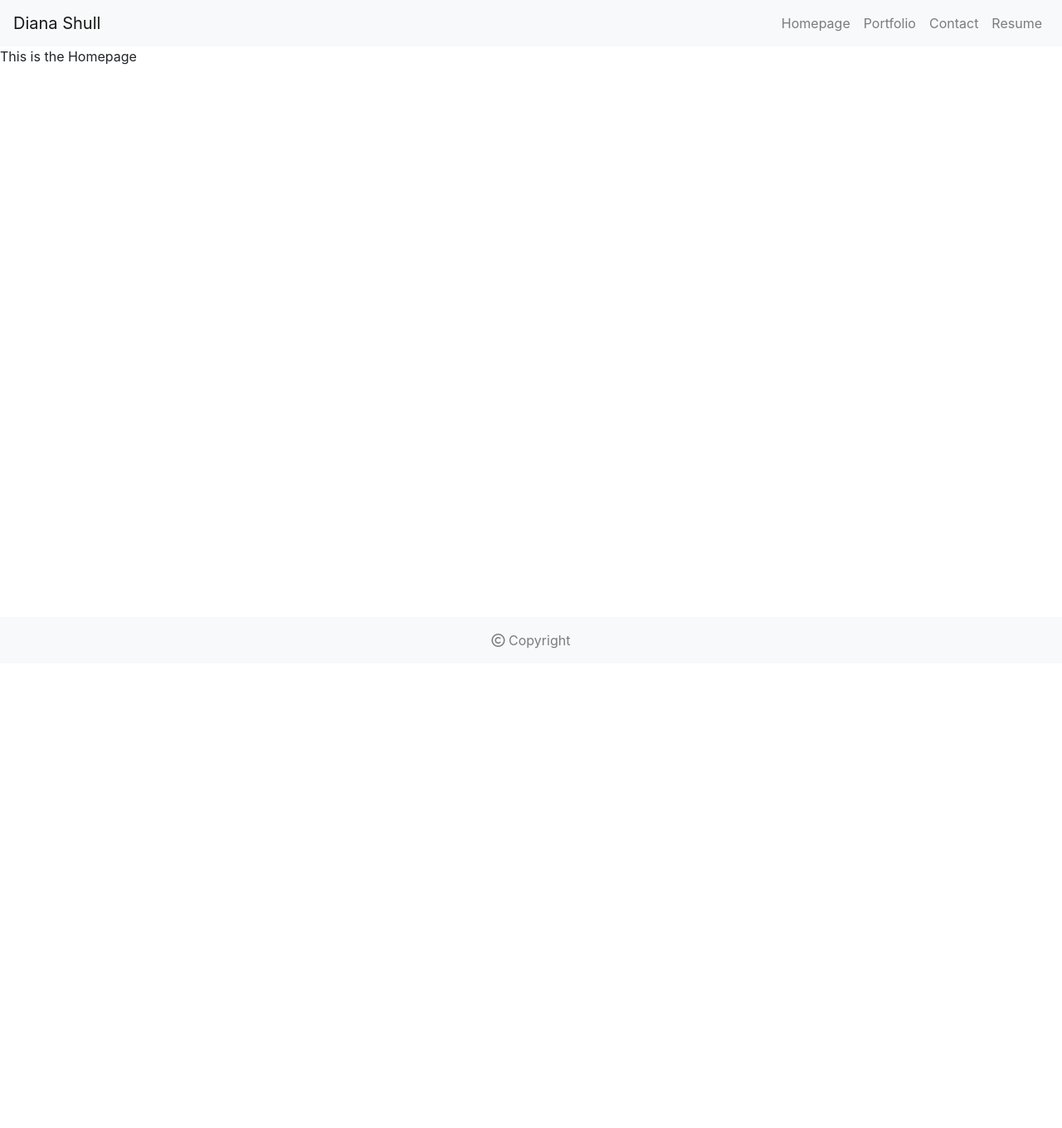
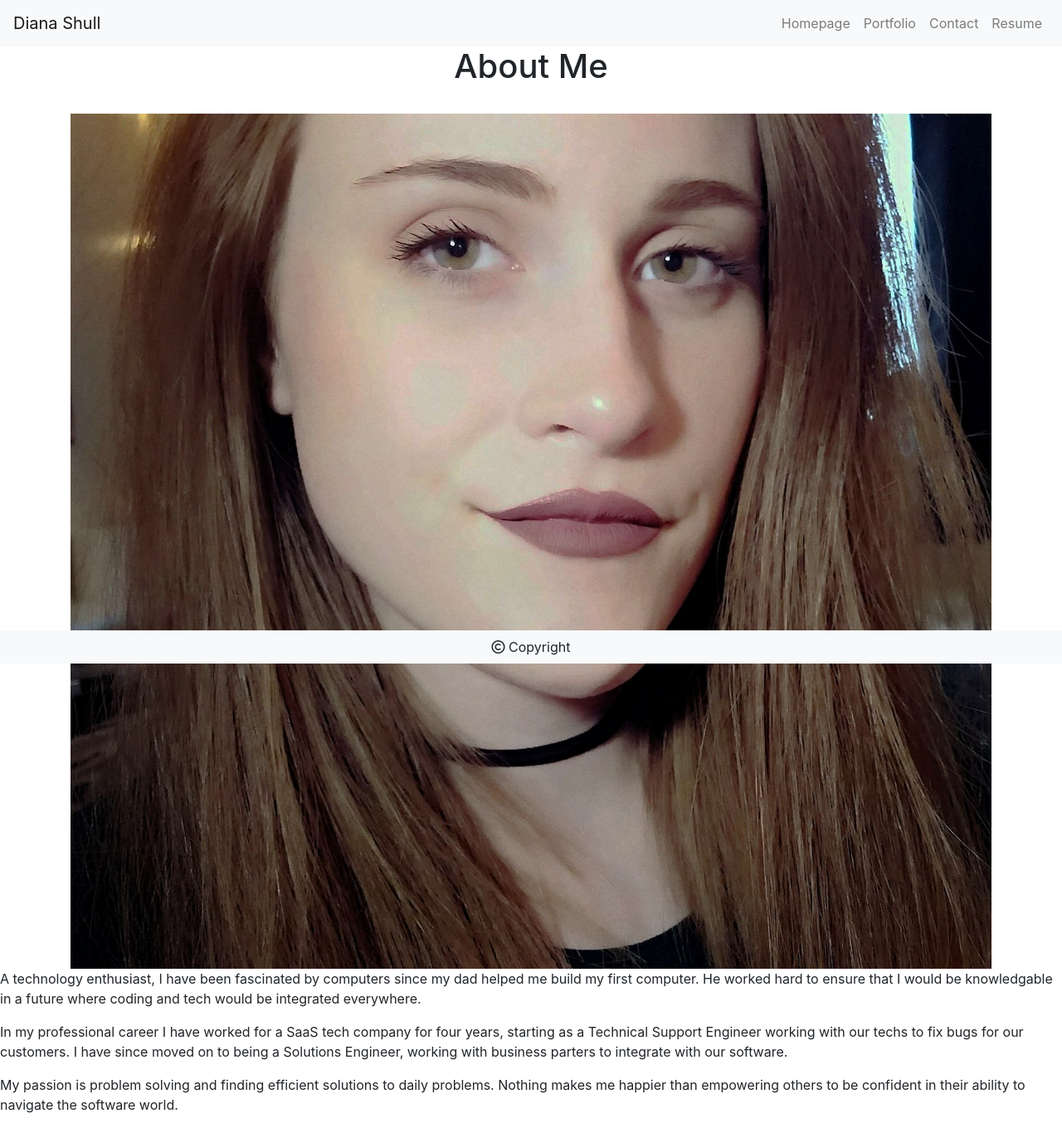
Before and after one commit to dianalynshull/React-Portfolio, a React (Create React App) app in the folder client/: page / in a window 1280 px wide. Shown: the whole page at 83% size. Before the commit the page ends 800 px from the top, so only its background shows below. Built offline with nearby package versions, Linux system fonts and the light colour scheme.

Commit message:
added all html components to the about me page

```diff
--- a/client/src/components/Footer/Footer.jsx
+++ b/client/src/components/Footer/Footer.jsx
@@ -6,7 +6,7 @@ const Footer = () => {
     <>
       <Navbar bg="light" expand="md" className="fixed-bottom">
           <Nav className="m-auto">
-            <Nav.Link href="/homepage"><i class="far fa-copyright"></i><span class="copyright"> Copyright</span></Nav.Link>
+            <Nav.Item><i className="far fa-copyright"></i><span className="copyright"> Copyright</span></Nav.Item>
           </Nav>
       </Navbar>
     </>
--- a/client/src/pages/Homepage.jsx
+++ b/client/src/pages/Homepage.jsx
@@ -1,8 +1,30 @@
+import React from 'react';
+import { Container, Row, Image } from 'react-bootstrap'
+
 const Homepage = () => {
   return (
-    <div>
-      This is the Homepage
+    <>
+      <Container>
+        <Row>
+          <h1 className="m-auto">About Me</h1>
+        </Row>
+        <Row>
+          <hr />
+        </Row>
+        <Image src="./img/profile.jpg" fluid />
+      </Container>
+      <div>
+      <p>
+        A technology enthusiast, I have been fascinated by computers since my dad helped me build my first computer. He worked hard to ensure that I would be knowledgable in a future where coding and tech would be integrated everywhere.
+      </p>
+      <p>
+        In my professional career I have worked for a SaaS tech company for four years, starting as a Technical Support Engineer working with our techs to fix bugs for our customers. I have since moved on to being a Solutions Engineer, working with business parters to integrate with our software.
+      </p>
+      <p>
+        My passion is problem solving and finding efficient solutions to daily problems. Nothing makes me happier than empowering others to be confident in their ability to navigate the software world.
+      </p>
     </div>
+    </>
   );
 }
 
```
Also changed, not shown: client/public/img/profile.jpg (added).
